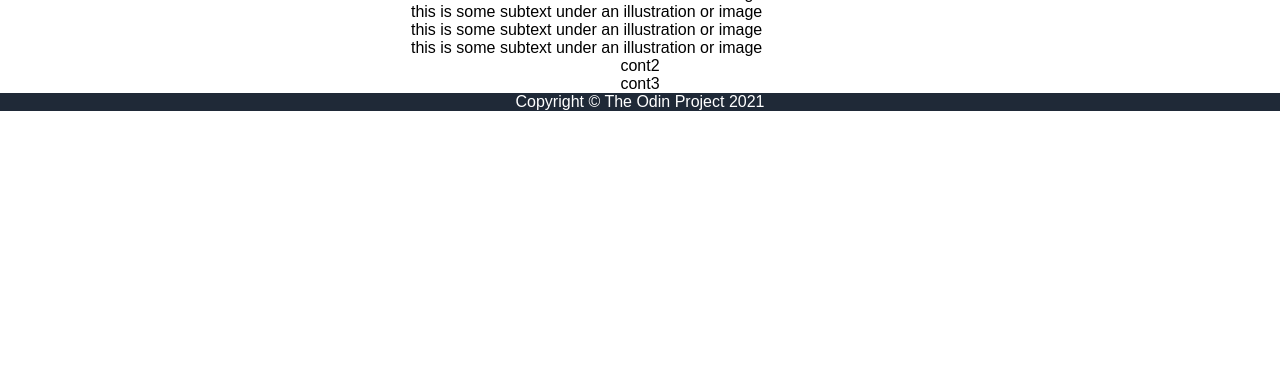
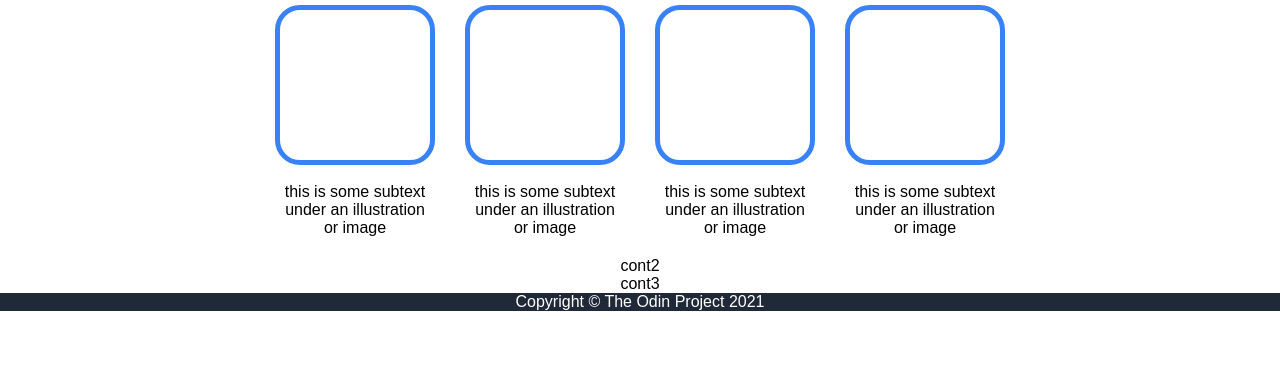
Before and after one commit to drago-develops/Landing_page, a plain HTML site: page index.html in a window 1280 px wide. Shown: the part 412-800 px from the top of the page. Drawn offline with Linux system fonts and the light colour scheme.

Commit message:
styled and edited info sqrs part of website
achieved desired look according to assigment which looks nice
and can easily be used for some information display.

```diff
--- a/index.html
+++ b/index.html
@@ -33,10 +33,10 @@
         <div class="cont1">
             <div id="info-txt">Some random information.</div>
             <div class="info-sqrs">
-                <div id="sqr1"></div>this is some subtext under an illustration or image
-                <div id="sqr2"></div>this is some subtext under an illustration or image
-                <div id="sqr3"></div>this is some subtext under an illustration or image
-                <div id="sqr4"></div>this is some subtext under an illustration or image
+                <div class="sqrs-info"><div class="sqr"></div><br>this is some subtext under an illustration or image</div>
+                <div class="sqrs-info"><div class="sqr"></div><br>this is some subtext under an illustration or image</div>
+                <div class="sqrs-info"><div class="sqr"></div><br>this is some subtext under an illustration or image</div>
+                <div class="sqrs-info"><div class="sqr"></div><br>this is some subtext under an illustration or image</div>
             </div>
         </div>
         <div class="cont2">
--- a/style.css
+++ b/style.css
@@ -93,3 +93,26 @@ button{
     font-weight: 900;
     color: #1F2937;
 }
+.info-sqrs{
+    display: flex;
+    flex-direction: row;
+}
+#info-txt{
+    text-align: center;
+}
+.sqr{
+
+    border: 5px solid #3882f6;
+    height: 150px;
+    width: 150px;
+    border-radius: 25px;
+}
+.sqrs-info{
+    display: flex;
+    flex-direction: column;
+    justify-content: center;
+    align-items: center;
+    width: 150px;
+    margin: 20px;
+    text-align: center;
+}
```
